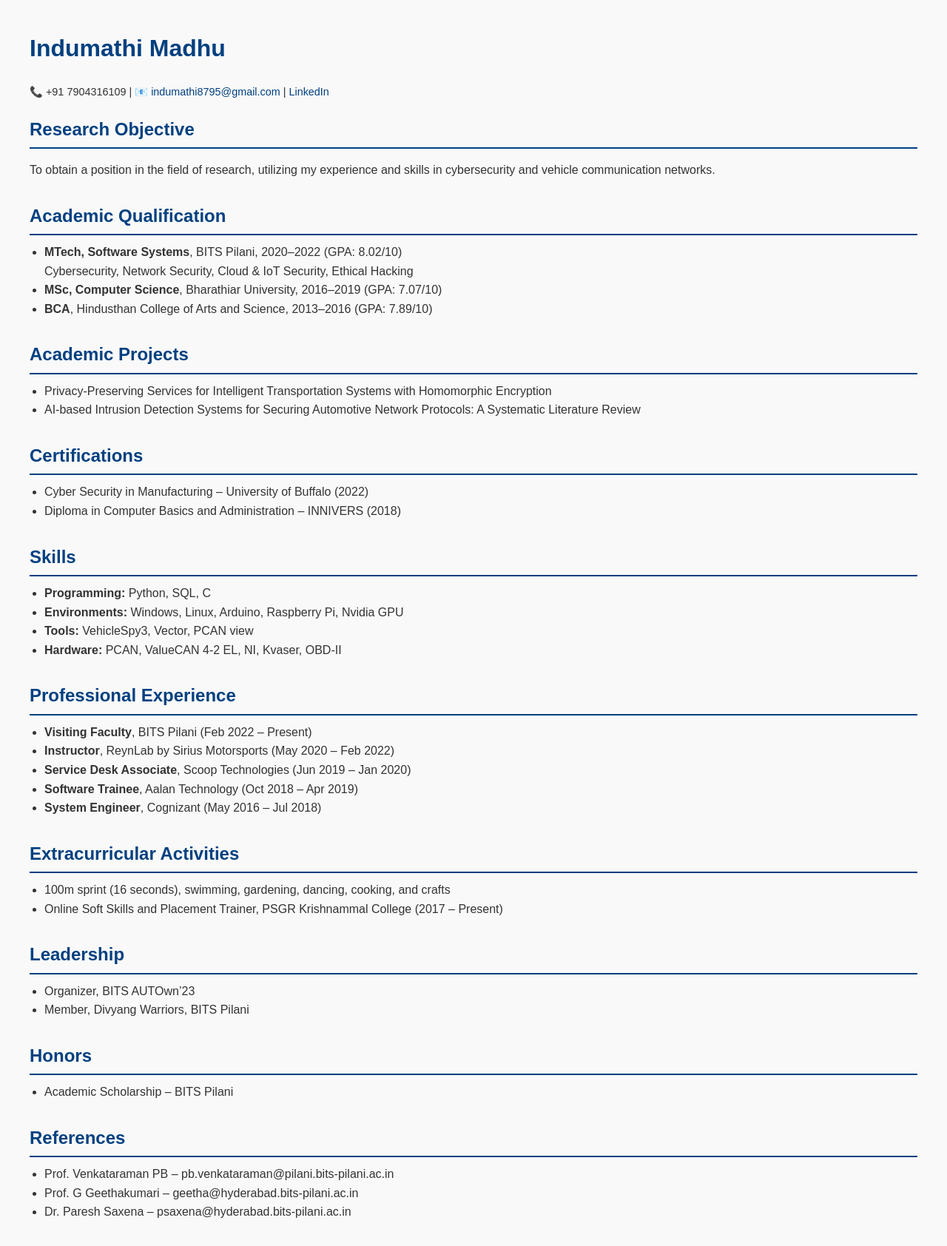
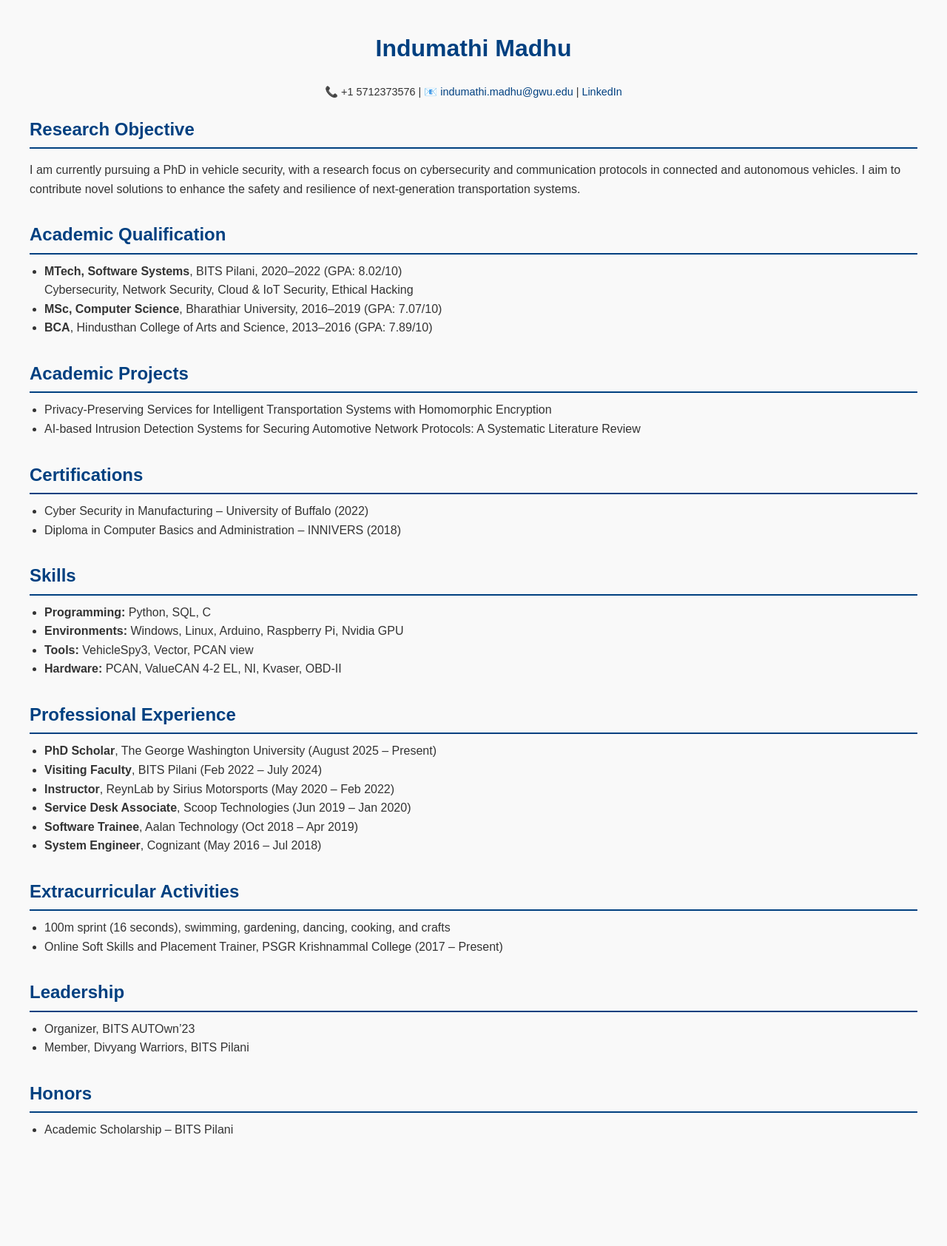
Before and after one commit to indum8/indum8.github.io, a plain HTML site: page index.html in a window 1280 px wide. Shown: the whole page at 74% size. After the commit the page ends 1580 px from the top, so only its background shows below. Drawn offline with Linux system fonts and the light colour scheme.

Commit message:
Update index.html

```diff
--- a/index.html
+++ b/index.html
@@ -39,15 +39,22 @@
 </head>
 <body>
 
-  <h1>Indumathi Madhu</h1>
+<!--   <h1>Indumathi Madhu</h1>
   <div class="contact">
     📞 +91 7904316109 | 📧 <a href="mailto:indumathi8795@gmail.com">indumathi8795@gmail.com</a> |
+    <a href="https://www.linkedin.com/in/indumathi-madhu-b91563118" target="_blank">LinkedIn</a>
+  </div> -->
+
+  <h1 style="text-align: center;">Indumathi Madhu</h1>
+  <div class="contact" style="text-align: center;">
+    📞 +1 5712373576 |
+    📧 <a href="mailto:indumathi.madhu@gwu.edu">indumathi.madhu@gwu.edu</a> |
     <a href="https://www.linkedin.com/in/indumathi-madhu-b91563118" target="_blank">LinkedIn</a>
   </div>
 
   <div class="section">
     <h2 class="section-title">Research Objective</h2>
-    <p>To obtain a position in the field of research, utilizing my experience and skills in cybersecurity and vehicle communication networks.</p>
+    <p>I am currently pursuing a PhD in vehicle security, with a research focus on cybersecurity and communication protocols in connected and autonomous vehicles. I aim to contribute novel solutions to enhance the safety and resilience of next-generation transportation systems.</p>
   </div>
 
   <div class="section">
@@ -88,7 +95,8 @@
   <div class="section">
     <h2 class="section-title">Professional Experience</h2>
     <ul>
-      <li><strong>Visiting Faculty</strong>, BITS Pilani (Feb 2022 – Present)</li>
+      <li><strong>PhD Scholar</strong>, The George Washington University (August 2025 – Present)</li>
+      <li><strong>Visiting Faculty</strong>, BITS Pilani (Feb 2022 – July 2024)</li>
       <li><strong>Instructor</strong>, ReynLab by Sirius Motorsports (May 2020 – Feb 2022)</li>
       <li><strong>Service Desk Associate</strong>, Scoop Technologies (Jun 2019 – Jan 2020)</li>
       <li><strong>Software Trainee</strong>, Aalan Technology (Oct 2018 – Apr 2019)</li>
@@ -118,15 +126,3 @@
       <li>Academic Scholarship – BITS Pilani</li>
     </ul>
   </div>
-
-  <div class="section">
-    <h2 class="section-title">References</h2>
-    <ul>
-      <li>Prof. Venkataraman PB – pb.venkataraman@pilani.bits-pilani.ac.in</li>
-      <li>Prof. G Geethakumari – geetha@hyderabad.bits-pilani.ac.in</li>
-      <li>Dr. Paresh Saxena – psaxena@hyderabad.bits-pilani.ac.in</li>
-    </ul>
-  </div>
-
-</body>
-</html>
```
